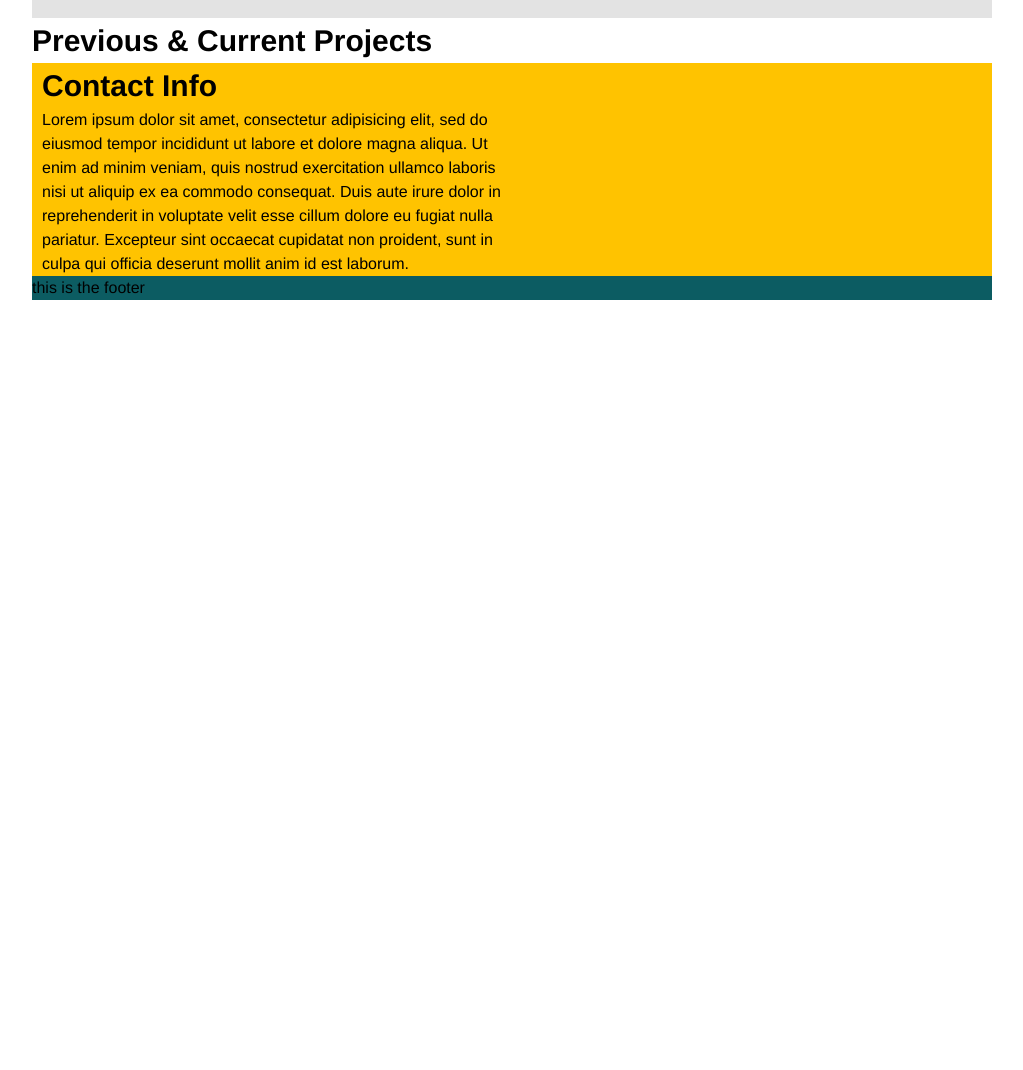
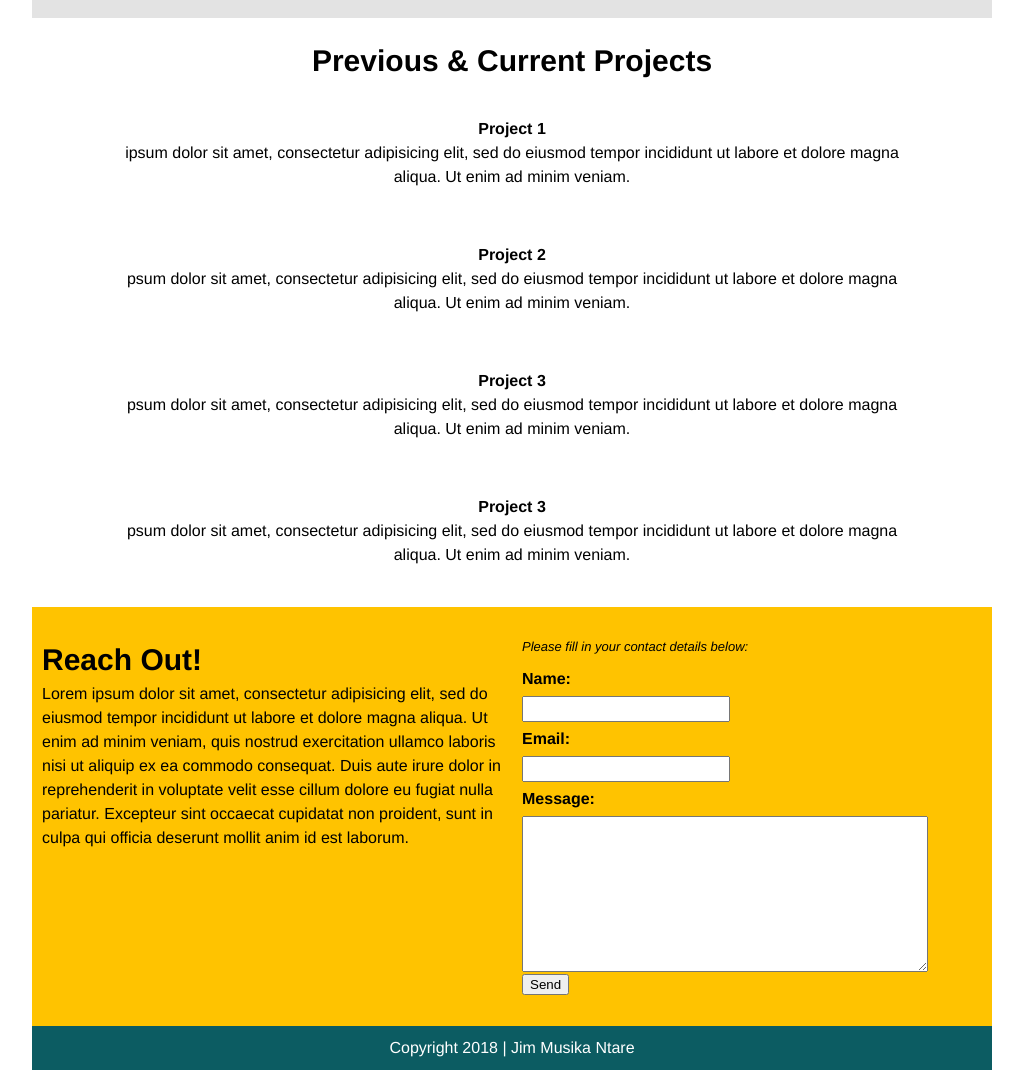
Before and after one commit to Ntare22/mywebsite-sample, a plain HTML site: page index.html in a window 1280 px wide. Shown: the part 1769-2839 px from the top of the page, without its empty margins (128-1151 px from the left). Before the commit the page ends 2069 px from the top, so only its background shows below. Drawn offline with Linux system fonts and the light colour scheme.

Commit message:
Some new additions

```diff
--- a/css/style.css
+++ b/css/style.css
@@ -148,10 +148,65 @@ blockquote {
 
 /* testimonials part ends here */
 
+/* projects part starts here */
+
+.projectswrap {
+	text-align: center;
+	margin-bottom: 40px;
+}
+
+.projectswrap h1 {
+	padding-top: 20px;
+}
+
+.pwrap {
+	margin-bottom: 20px;
+	margin-left: 70px;
+	margin-right: 70px;
+}
+
+#projects {
+	padding-top: 10px;
+}
+
+
+
+/* projects part ends here */
 
 /* Contact Info starts here*/
+.contactfold {
+	margin: 30px 0px;
+}
+
 .contactsec {
 	background-color: #FFC300;
+}
+
+
+.formfold p{
+	margin-bottom: 10px;
+	font-style: italic;
+	font-size: 13px;
+}
+
+input {
+	margin-top: 5px;
+	height: 20px;
+	width: 200px;
+}
+
+textarea {
+	height: 150px;
+	width: 400px;
+}
+
+label {
+	font-weight: bold;
+}
+
+label, textarea {
+	margin-top: 5px;
+	display: block;
 }
 
 
@@ -162,3 +217,9 @@ blockquote {
 .footer_bar {
 	background-color: #0C5C62;
 }
+
+.footertext {
+	margin: 10px;
+	color: white;
+	text-align: center;
+}
--- a/index.html
+++ b/index.html
@@ -146,18 +146,41 @@
 	<!-- Testimonials section ends here -->
 
 	<!-- Projects section starts here -->
-
+	<div class="projectswrap">
 		<h1 class="headings">Previous & Current Projects</h1>
-
-
+			<div class="pwrap">
+				<img src="">
+				<h2 id="projects">Project 1</h2>
+				<p id="projectdesc">ipsum dolor sit amet, consectetur adipisicing elit, sed do eiusmod
+				tempor incididunt ut labore et dolore magna aliqua. Ut enim ad minim veniam.</p>
+			</div>
+			<div class="pwrap">
+				<img src="">
+				<h2 id="projects">Project 2</h2>
+				<p id="projectdesc">psum dolor sit amet, consectetur adipisicing elit, sed do eiusmod
+				tempor incididunt ut labore et dolore magna aliqua. Ut enim ad minim veniam.</p>
+			</div>
+			<div class="pwrap">
+				<img src="">
+				<h2 id="projects">Project 3</h2>
+				<p id="projectdesc">psum dolor sit amet, consectetur adipisicing elit, sed do eiusmod
+				tempor incididunt ut labore et dolore magna aliqua. Ut enim ad minim veniam.</p>
+			</div>
+			<div class="pwrap">
+				<img src="">
+				<h2 id="projects">Project 3</h2>
+				<p id="projectdesc">psum dolor sit amet, consectetur adipisicing elit, sed do eiusmod
+				tempor incididunt ut labore et dolore magna aliqua. Ut enim ad minim veniam.</p>
+			</div>
+	</div>
 	<!-- Project section ends here -->
 
 
 	<!-- Contact info section starts here -->
 	<div class="contactsec clearfix">
 		<div class="contactfold clearfix">
-			<div class="myex grid_6">
-				<h1 class="headings">Contact Info</h1>
+			<div class="contactpara grid_6">
+				<h1 class="headings">Reach Out!</h1>
 				<p>Lorem ipsum dolor sit amet, consectetur adipisicing elit, sed do eiusmod
 				tempor incididunt ut labore et dolore magna aliqua. Ut enim ad minim veniam,
 				quis nostrud exercitation ullamco laboris nisi ut aliquip ex ea commodo
@@ -165,12 +188,29 @@
 				cillum dolore eu fugiat nulla pariatur. Excepteur sint occaecat cupidatat non
 				proident, sunt in culpa qui officia deserunt mollit anim id est laborum.</p>
 			</div>
+
+			<form action="#" method="get" class="contactform">
+				<div class="formfold grid_6 omega">
+					<p>Please fill in your contact details below:</p>
+					<label for="">Name:</label>
+					<input type="text" name="">
+					<label for="">Email:</label>
+					<input type="text" name="">
+					<label for="">Message:</label>
+					<textarea></textarea>
+
+					<button>Send</button>
+				</div>
+			</form>
+		</div>
 	</div>
 	<!-- contact info ends here -->
 
 	<!-- footer starts here -->
 	<footer class="footer_bar clearfix">
-		<p>this is the footer</p>
+		<div class="footertext">
+			<p>Copyright 2018   |   Jim Musika Ntare</p>
+		</div>
 	</footer>
 	<!-- footer ends here -->
 </div>
```
Also changed, not shown: 1 other file.
